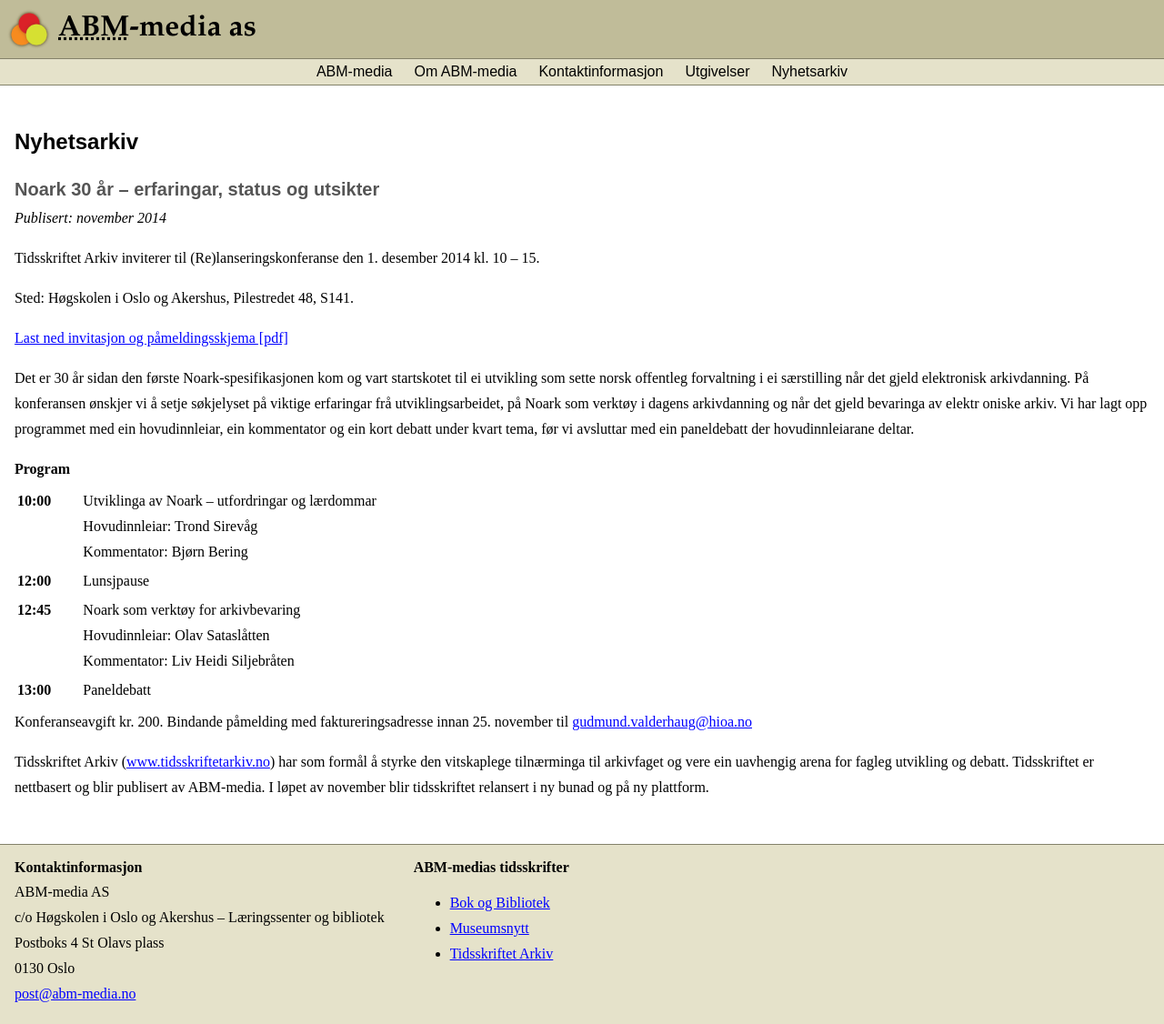
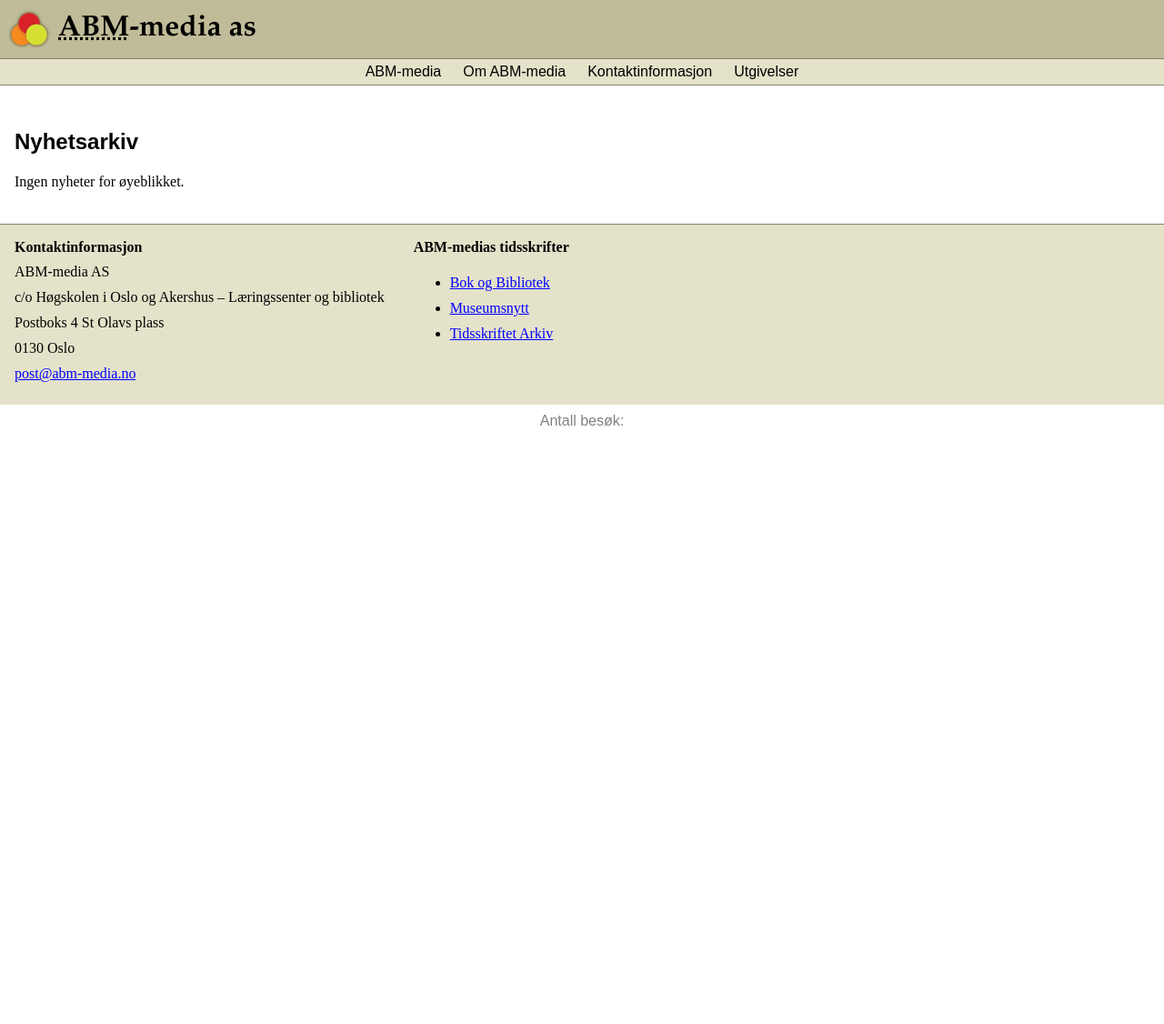
Before and after one commit to eirikhanssen/abm-media.no, a PHP site: page /nyhetsarkiv.php in a window 1280 px wide. Shown: the top 1126 px of the page at 91% size. After the commit the page ends 468 px from the top, so only its background shows below. Run offline with PHP 8.4, Linux system fonts and the light colour scheme.

Commit message:
fjern nyhetsarkivet fra menyen, og fjærn siste nyheter fra nyhetsarkivsiden

```diff
--- a/inc_nav.php
+++ b/inc_nav.php
@@ -4,6 +4,5 @@
         <li><a href="om.php">Om ABM-media</a></li>
         <li><a href="kontakt.php">Kontaktinformasjon</a></li>
         <li><a href="utgivelser.php">Utgivelser</a></li>
-        <li><a href="nyhetsarkiv.php">Nyhetsarkiv</a></li>
     </ul>
 </nav>
--- a/nyhetsarkiv.php
+++ b/nyhetsarkiv.php
@@ -20,57 +20,7 @@
 <?php include 'inc_nav.php'; ?>
     <main class="contain">
       <h1>Nyhetsarkiv</h1>
-       	<article>
-        <h2>Noark 30 &aring;r &ndash; erfaringar, status og utsikter </h2>
-        <p class="published">Publisert: november 2014</p>
-        <p>Tidsskriftet Arkiv inviterer til (Re)lanseringskonferanse den 1. desember 2014 kl. 10 &ndash; 15. </p>
-        <p>Sted: H&oslash;gskolen i Oslo og Akershus, Pilestredet 48, S141.</p>
-        <p><a href="http://www.abm-media.no/Relanseringskonferanse.pdf">Last ned invitasjon og p&aring;meldingsskjema [pdf]</a></p>
-        <p>Det er 30 &aring;r sidan den f&oslash;rste Noark-spesifikasjonen kom og vart startskotet til ei utvikling som
-sette norsk offentleg forvaltning i ei s&aelig;rstilling n&aring;r det gjeld elektronisk arkivdanning. P&aring;
-konferansen &oslash;nskjer vi &aring; setje s&oslash;kjelyset p&aring; viktige erfaringar fr&aring; utviklingsarbeidet, p&aring; Noark som
-verkt&oslash;y i dagens arkivdanning og n&aring;r det gjeld bevaringa av elektr
-oniske arkiv. Vi har lagt opp programmet med ein hovudinnleiar, ein kommentator og ein kort debatt under kvart tema, f&oslash;r vi
-avsluttar med ein paneldebatt der hovudinnleiarane deltar.</p>
-   <h3>Program</h3>
-   <table class="program">
-       <tr>
-          <th>10:00</th>
-          <td>
-           Utviklinga av Noark &ndash; utfordringar og l&aelig;rdommar<br/>
-           Hovudinnleiar: Trond Sirev&aring;g<br/>
-           Kommentator: Bj&oslash;rn Bering<br/>
-           </td>
-       </tr>
-       <tr>
-          <th>12:00</th>
-          <td>
-           Lunsjpause
-           </td>
-       </tr>
-       <tr>
-          <th>12:45</th>
-          <td>
-            Noark som verkt&oslash;y for arkivbevaring<br/>
-            Hovudinnleiar: Olav Satasl&aring;tten<br/>
-            Kommentator: Liv Heidi Siljebr&aring;ten<br/>
-           </td>
-       </tr>
-       <tr>
-          <th>13:00</th>
-          <td>
-           Paneldebatt
-           </td>
-       </tr>
-   </table>
-
-   <p>Konferanseavgift kr. 200. Bindande p&aring;melding med faktureringsadresse innan 25. november til
-<a href="mailto:gudmund.valderhaug@hioa.no">gudmund.valderhaug@hioa.no</a></p>
-
-<p>Tidsskriftet Arkiv (<a href="http://www.tidsskriftetarkiv.no">www.tidsskriftetarkiv.no</a>) har som form&aring;l &aring; styrke den vitskaplege tiln&aelig;rminga
-til arkivfaget og vere ein uavhengig arena for fagleg utvikling og debatt. Tidsskriftet er nettbasert
-og blir publisert av ABM-media. I l&oslash;pet av november blir tidsskriftet relansert i ny bunad og p&aring;
-    ny plattform.</p></article>
+       	<article>Ingen nyheter for øyeblikket.</article>
     </main>
 
 <?php include 'inc_footer.php'; ?>
```
